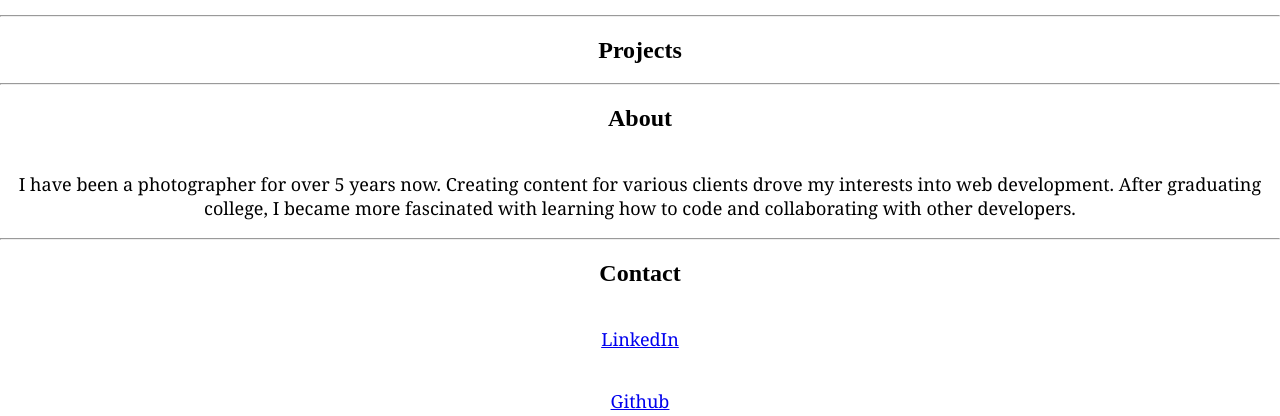
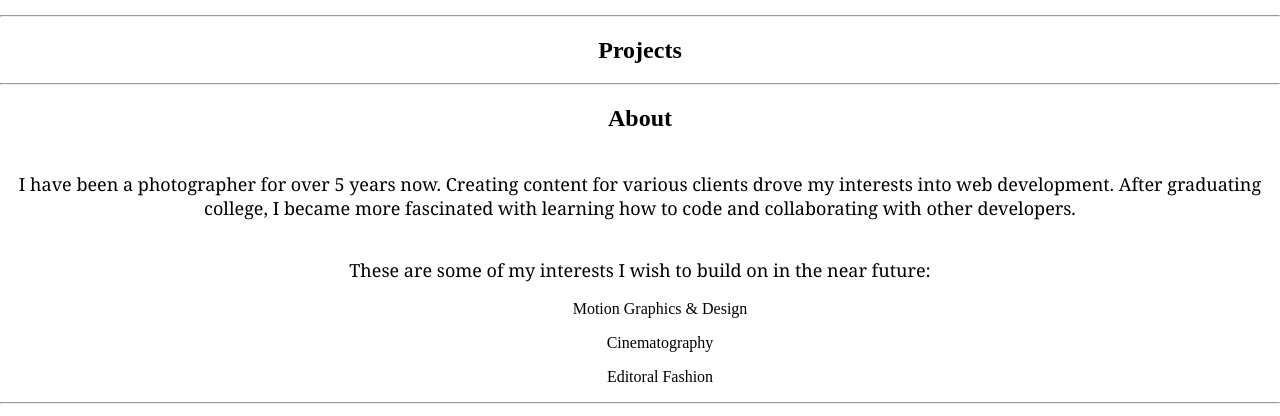
Before and after one commit to lalf-stack/Portfolio, a plain HTML site: page index.html in a window 1280 px wide. Shown: the part 538-954 px from the top of the page. Drawn offline with Linux system fonts and the light colour scheme; a script that the page names is missing.

Commit message:
Update index.html

```diff
--- a/index.html
+++ b/index.html
@@ -31,6 +31,13 @@
       <h2>About</h2>
       <p> I have been a photographer for over 5 years now. Creating content for various clients drove my interests into web development. After graduating college, I became more fascinated with learning how to code and collaborating with other developers.
       </p>
+
+	<p>These are some of my interests I wish to build on in the near future:
+      </p>
+      <ul>Motion Graphics & Design</ul>
+      <ul>Cinematography</ul>
+      <ul>Editoral Fashion</ul>
+
     </hr>
 
 
```
